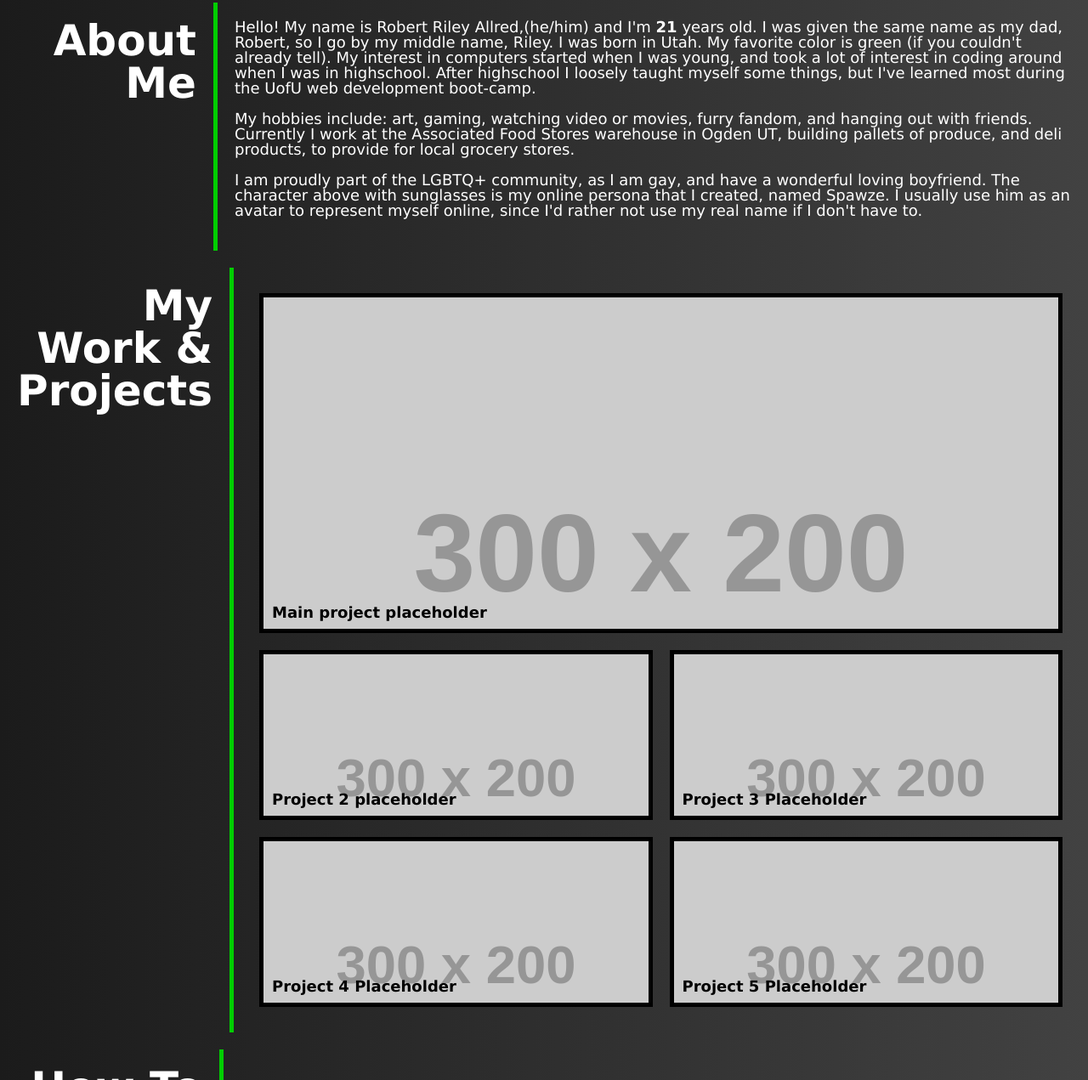
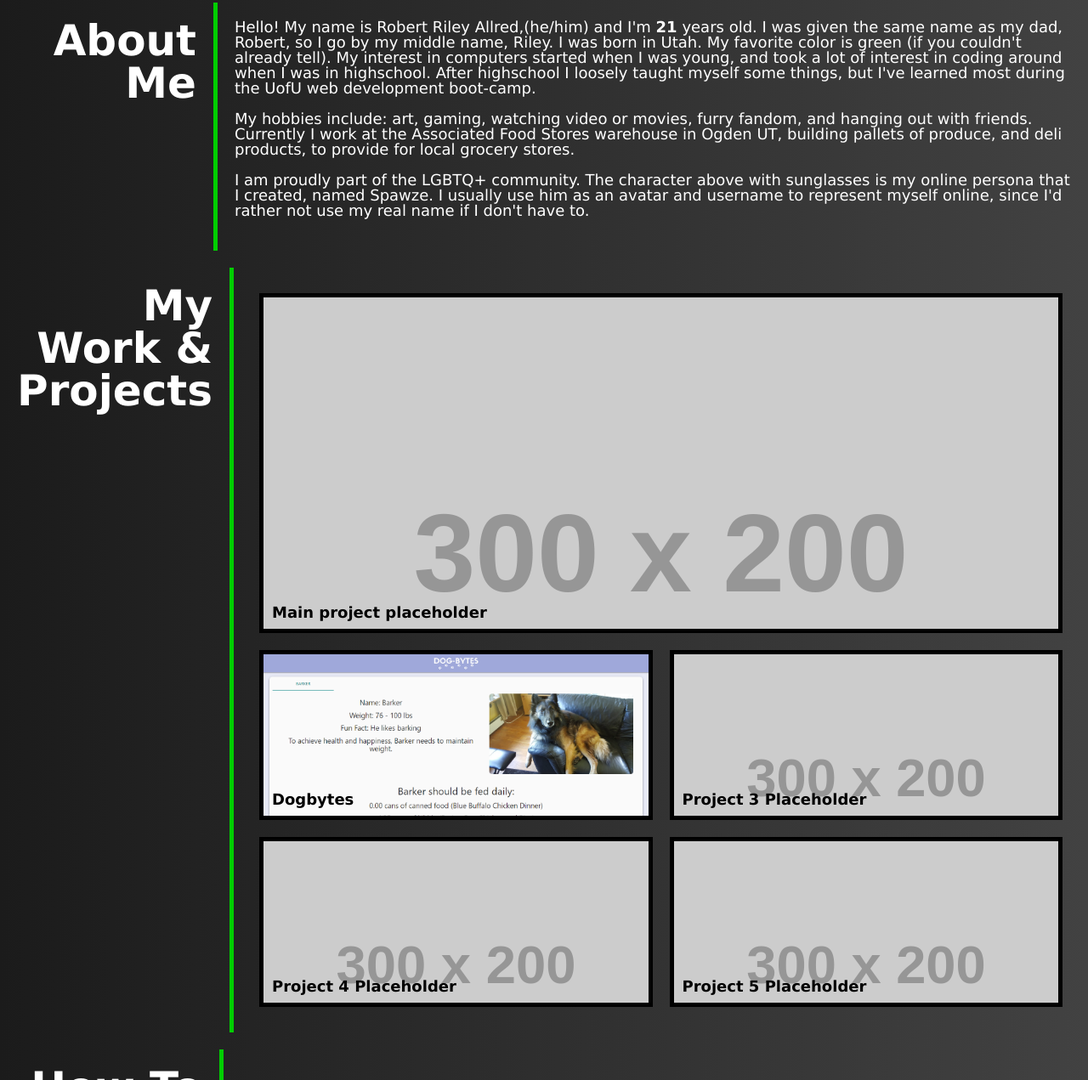
Before and after one commit to Spawze/Riley-Portfolio, a plain HTML site: page index.html in a window 1280 px wide. Shown: the part 348-1619 px from the top of the page at 85% size. Drawn offline with Linux system fonts and the light colour scheme; placeholder pictures from the web are drawn by us.

Commit message:
added dogbytes

```diff
--- a/index.html
+++ b/index.html
@@ -43,11 +43,11 @@
                     My interest in computers started when I was young, and took a lot of interest in coding around when
                     I was in highschool. After highschool I loosely taught myself some things, but I've learned most
                     during the UofU web development boot-camp.</p>
-                <p>My hobbies include: art, gaming, watching video or movies,  furry fandom, and hanging out with
+                <p>My hobbies include: art, gaming, watching video or movies, furry fandom, and hanging out with
                     friends. Currently I work at the Associated Food Stores warehouse in Ogden UT, building pallets of produce,
                     and deli products, to provide for local grocery stores.</p>
-                    <p>I am proudly part of the LGBTQ+ community, as I am gay, and have a wonderful loving boyfriend. The character above with sunglasses is my
-                        online persona that I created, named Spawze. I usually use him as an avatar to represent myself online,
+                    <p>I am proudly part of the LGBTQ+ community. The character above with sunglasses is my
+                        online persona that I created, named Spawze. I usually use him as an avatar and username to represent myself online,
                         since I'd rather not use my real name if I don't have to.
                     </p>
             </div>
@@ -62,9 +62,9 @@
                     <h3>Main project placeholder</h3>
                     <img src="https://via.placeholder.com/300x200" alt="placeholder">
                 </a>
-                <a href="https://media.discordapp.net/attachments/807809192537882647/1042888851326246972/attachment-8.gif">
-                    <h3>Project 2 placeholder</h3>
-                    <img src="https://via.placeholder.com/300x200" alt="placeholder">
+                <a href="https://navidliwa.github.io/dog-bytes/">
+                    <h3>Dogbytes</h3>
+                    <img src="./assets/images/dogbytes.png" alt="Image showing dog-bytes website">
                 </a>
                 <a href="https://media.discordapp.net/attachments/807809192537882647/1042890145688453161/spin.gif">
                     <h3>Project 3 Placeholder</h3>
```
Also changed, not shown: assets/images/dogbytes.png (added).
